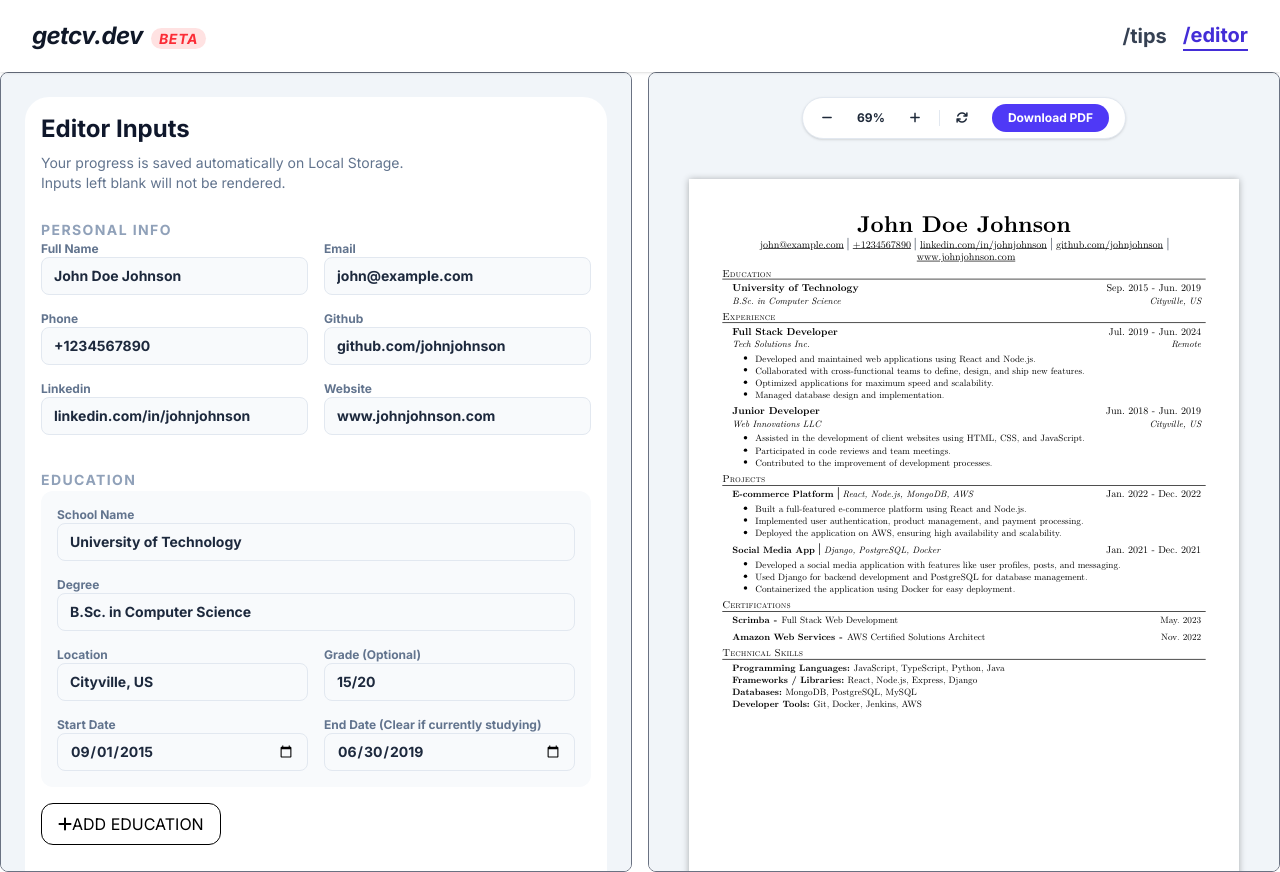
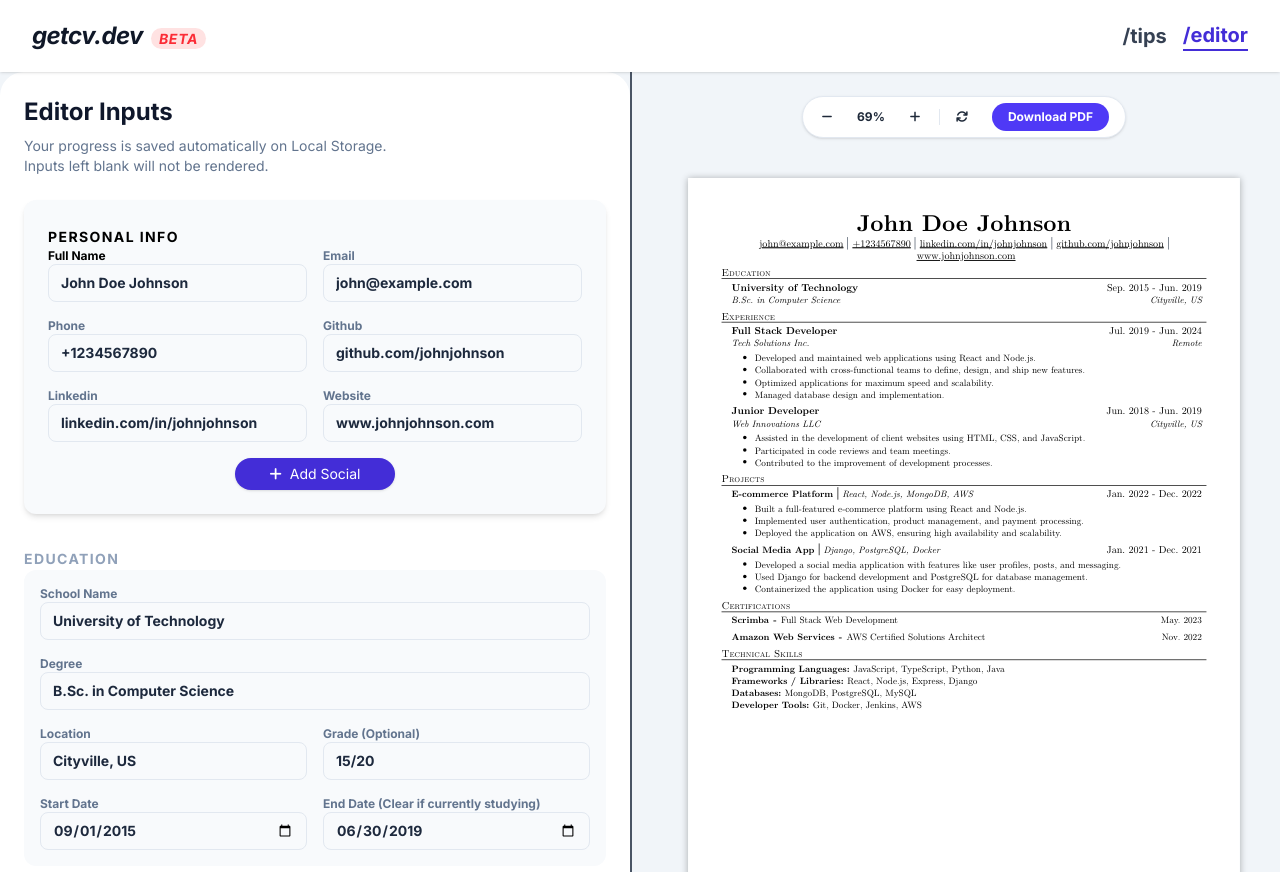
Before and after one commit to jcf-junior/getcv.dev, a React (Vite) app: page /editor in a window 1280 px wide. Built offline with nearby package versions, Linux system fonts and the light colour scheme.

Commit message:
feat: enhance social input functionality and improve UI layout

```diff
--- a/src/components/EditorInputs.tsx
+++ b/src/components/EditorInputs.tsx
@@ -13,7 +13,7 @@ type Props = {
 
 export default function EditorInputs({ cvData, setCvData }: Props) {
   return (
-    <div className="bg-white p-4 rounded-3xl">
+    <div className="p-6 rounded-3xl bg-white">
       <h2 className="text-2xl font-bold text-slate-900 mb-2">Editor Inputs</h2>
       <p className="text-slate-500 text-sm mb-6">
         Your progress is saved automatically on Local Storage.
--- a/src/components/inputs/PersonalInfoInputs.tsx
+++ b/src/components/inputs/PersonalInfoInputs.tsx
@@ -1,4 +1,5 @@
 import type { PersonalInfo, Social } from "../../types/cv";
+import { getSocialPlaceholder } from "../../utils/getSocialPlaceholder";
 
 type Props = {
   value: PersonalInfo;
@@ -6,35 +7,75 @@ type Props = {
 };
 
 export default function PersonalInfoInputs({ value, onChange }: Props) {
+  const addSocial = () => {
+    const newSocial = {
+      id: crypto.randomUUID(),
+      link: "",
+      value: "",
+    };
 
-  const updateField = (field: keyof PersonalInfo, fieldValue: string) => {
-    onChange({ ...value, [field]: fieldValue });
+    onChange({ ...value, socials: [...value.socials, newSocial] });
   };
 
-  const updateSocial = (type: Social["type"], fieldValue: string) => {
-    onChange({
-      ...value,
-      socials: value.socials.map((social) =>
-        social.type === type ? { ...social, value: fieldValue } : social,
-      ),
+  const updateSocial = (id: Social["id"], val: string) => {
+    if (val.slice(0, 7) === "https://") {
+      val = val.slice(8);
+    } else if (val.slice(0, 6) === "http://") {
+      val = val.slice(7);
+    }
+
+    console.log("val: ", val);
+
+    const updated = value.socials.map((soc) => {
+      if (soc.id === id) {
+        return { ...soc, value: val };
+      }
+
+      return { ...soc };
     });
+
+    console.log(updated);
+
+    onChange({ ...value, name: val });
   };
 
-  const getSocial = (type: Social["type"]) =>
-    value.socials.find((s) => s.type === type)?.value ?? "";
+  const updateCustomSocial = (
+    id: Social["id"],
+    field: string,
+    val: Social["value"],
+  ) => {
+    const updatedSocial = value.socials.map((soc) => {
+      if (soc.id === id) {
+        return { ...soc, [field]: val };
+      }
+      return soc;
+    });
+
+    onChange({ ...value, socials: updatedSocial });
+  };
+
+  const getCustomSocial = (id: Social["id"]) => {
+    return value.socials.filter((soc) => soc.id === id)[0];
+  };
+
+  const removeCustomSocial = (id: Social["id"]) => {
+    const updatedSocialsArr = value.socials.filter((soc) => soc.id !== id);
+
+    onChange({ ...value, socials: updatedSocialsArr });
+  };
 
   return (
-    <section>
-      <strong className="text-sm font-bold text-slate-400 uppercase tracking-widest mb-4">
+    <section className="bg-slate-50 p-6 rounded-xl shadow-md mb-6">
+      <strong className="text-sm font-bold text-black uppercase tracking-widest mb-4">
         Personal Info
       </strong>
 
-      <div className="grid grid-cols-1 md:grid-cols-2 gap-4 border-red-500">
-        <label className="flex flex-col font-bold text-xs text-slate-500">
+      <div className="grid grid-cols-1 md:grid-cols-2 gap-4">
+        <label className="font-bold text-xs text-black ">
           Full Name
           <input
             value={value.name}
-            onChange={(e) => updateField("name", e.target.value)}
+            onChange={(e) => onChange({ ...value, name: e.target.value })}
             className="w-full bg-slate-50 border border-slate-200 rounded-lg px-3 py-2 text-sm text-slate-800 focus:ring-2 focus:ring-indigo-500 focus:outline-none"
             placeholder="John Doe Johnson"
             type="text"
@@ -44,7 +85,7 @@ export default function PersonalInfoInputs({ value, onChange }: Props) {
         <label className="flex flex-col font-bold text-xs text-slate-500">
           Email
           <input
-            value={getSocial("email")}
+            value={getCustomSocial("email").value}
             onChange={(e) => updateSocial("email", e.target.value)}
             className="w-full bg-slate-50 border border-slate-200 rounded-lg px-3 py-2 text-sm text-slate-800 focus:ring-2 focus:ring-indigo-500 focus:outline-none"
             placeholder="john@example.com"
@@ -56,7 +97,7 @@ export default function PersonalInfoInputs({ value, onChange }: Props) {
         <label className="flex flex-col font-bold text-xs text-slate-500">
           Phone
           <input
-            value={getSocial("phone")}
+            value={getCustomSocial("phone").value}
             onChange={(e) => updateSocial("phone", e.target.value)}
             className="w-full bg-slate-50 border border-slate-200 rounded-lg px-3 py-2 text-sm text-slate-800 focus:ring-2 focus:ring-indigo-500 focus:outline-none"
             placeholder="+123456789"
@@ -68,7 +109,7 @@ export default function PersonalInfoInputs({ value, onChange }: Props) {
         <label className="flex flex-col font-bold text-xs text-slate-500">
           Github
           <input
-            value={getSocial("github")}
+            value={getCustomSocial("github").value}
             onChange={(e) => updateSocial("github", e.target.value)}
             className="w-full bg-slate-50 border border-slate-200 rounded-lg px-3 py-2 text-sm text-slate-800 focus:ring-2 focus:ring-indigo-500 focus:outline-none"
             placeholder="github.com/johnjohnson"
@@ -79,7 +120,7 @@ export default function PersonalInfoInputs({ value, onChange }: Props) {
         <label className="flex flex-col font-bold text-xs text-slate-500">
           Linkedin
           <input
-            value={getSocial("linkedin")}
+            value={getCustomSocial("linkedin").value}
             onChange={(e) => updateSocial("linkedin", e.target.value)}
             className="w-full bg-slate-50 border border-slate-200 rounded-lg px-3 py-2 text-sm text-slate-800 focus:ring-2 focus:ring-indigo-500 focus:outline-none"
             placeholder="linkedin.com/in/johnjohnson"
@@ -90,13 +131,67 @@ export default function PersonalInfoInputs({ value, onChange }: Props) {
         <label className="flex flex-col font-bold text-xs text-slate-500 md:cols-span-2">
           Website
           <input
-            value={getSocial("website")}
+            value={getCustomSocial("website").value}
             onChange={(e) => updateSocial("website", e.target.value)}
             className="w-full bg-slate-50 border border-slate-200 rounded-lg px-3 py-2 text-sm text-slate-800 focus:ring-2 focus:ring-indigo-500 focus:outline-none"
             placeholder="johnjonson.dev"
             type="url"
           />
         </label>
+
+        {value.socials.map((social, index) =>
+
+        {
+            if (index > 4) {
+          return (
+              <div
+                key={social.id}
+                className="col-span-2 grid grid-cols-1 md:grid-cols-2 gap-4 rounded-2xl relative group"
+              >
+                <button
+                  className="absolute -top-2 -right-2 bg-red-100 text-red-600 w-6 h-6 rounded-full flex items-center justify-center opacity-0 group-focus:opacity-100 group-hover:opacity-100 transition-opacity hover:bg-red-200 hover:cursor-pointer"
+                  onClick={() => removeCustomSocial(social.id)}
+                  aria-label="Remove Social"
+                >
+                  <i className="fas fa-times text-[10px]"></i>
+                </button>
+
+                <label className="font-bold text-xs text-black">
+                  URL
+                  <input
+                    value={social.link}
+                    onChange={(e) =>
+                      updateCustomSocial(social.id, "link", e.target.value)
+                    }
+                    className="w-full bg-slate-50 border border-slate-200 rounded-lg px-3 py-2 text-sm text-slate-800 focus:ring-2 focus:ring-indigo-500 focus:outline-none"
+                    placeholder={getSocialPlaceholder(index).link}
+                    type="url"
+                    maxLength={254}
+                  />
+                </label>
+                <label className="font-bold text-xs text-black">
+                  Value
+                  <input
+                    value={social.value}
+                    onChange={(e) =>
+                      updateCustomSocial(social.id, "value", e.target.value)
+                    }
+                    className="w-full bg-slate-50 border border-slate-200 rounded-lg px-3 py-2 text-sm text-slate-800 focus:ring-2 focus:ring-indigo-500 focus:outline-none"
+                    placeholder={getSocialPlaceholder(index).value}
+                    maxLength={254}
+                  />
+                </label>
+              </div>
+          );
+        }
+        return null;
+        })}
+        <button
+          className="col-span-2 flex gap-2 items-center justify-center mx-auto w-40 text-sm rounded-full bg-indigo-600 hover: bg-indigo-700 cursor-pointer text-white px-4 py-1.5 transition-all shadow-sm"
+          onClick={() => addSocial()}
+        >
+          <i className="fa fa-plus"></i>Add Social
+        </button>
       </div>
     </section>
   );
--- a/src/data/data.ts
+++ b/src/data/data.ts
@@ -2,3 +2,26 @@ import initialCv from "./initialCv.json";
 import type { CVData } from "../types/cv";
 
 export const cvData: CVData = initialCv;
+
+export const socialsPlaceholders = [
+    {
+      link: "https://johndoe.dev",
+      value: "johndoe.dev",
+    },
+    {
+      link: "mailto:john@example.com",
+      value: "john@example.com",
+    },
+    {
+      link: "https://github.com/johndoe",
+      value: "github.com/johndoe",
+    },
+    {
+      link: "https://linkedin/johndoe",
+      value: "linkedin/in/johndoe",
+    },
+    {
+      link: "tel:+1123456789",
+      value: "+1 123-456-789",
+    },
+  ];
--- a/src/data/initialCv.json
+++ b/src/data/initialCv.json
@@ -5,23 +5,28 @@
     "summary": "Full Stack Developer with 5 years of experience in building web applications using modern technologies. Skilled in JavaScript, React, Node.js, and database management.",
     "socials": [
       {
-        "type": "email",
+        "id": "email",
+        "link": "mailto:john@example.com",
         "value": "john@example.com"
       },
       {
-        "type": "phone",
+        "id":"phone",
+        "link": "tel:+1234567890",
         "value": "+1234567890"
       },
       {
-        "type": "linkedin",
+        "id": "linkedin",
+        "link": "https://linkedin.com/in/johnjonhson",
         "value": "linkedin.com/in/johnjohnson"
       },
       {
-        "type": "github",
+        "id": "github",
+        "link": "https://github.com/johnjohnson",
         "value": "github.com/johnjohnson"
       },
       {
-        "type": "website",
+        "id": "website",
+        "link": "https://www.johnjohnson.com",
         "value": "www.johnjohnson.com"
       }
     ]
--- a/src/pages/Editor.tsx
+++ b/src/pages/Editor.tsx
@@ -36,15 +36,15 @@ export default function Editor() {
         document.getElementById("print-target")!,
       )}
 
-      <div className="h-screen flex  gap-4 ">
-        <div className="w-1/2 border border-gray-500 rounded-lg p-6 overflow-y-scroll bg-slate-100">
+      <div className="h-screen grid grid-cols-2 gap-4 bg-slate-100">
+        <div className="overflow-y-scroll border-gray-600 border-r-2">
           <EditorInputs cvData={cvData} setCvData={setCvData} />
         </div>
-
         <div
-          className="h-full w-1/2 p-6 flex flex-col items-center gap-4 border border-gray-500 rounded-lg overflow-y-scroll bg-slate-100"
+          className="h-full p-6 flex flex-col items-center gap-4 overflow-y-scroll bg-slate-100"
           ref={containerRef}
         >
+          <div className="sticky top-0 z-9999">
             <Toolbar
               scaleFactor={scaleFactor}
               setScaleFactor={setScaleFactor}
@@ -52,7 +52,7 @@ export default function Editor() {
               zoomOut={zoomOut}
               resetCv={resetCv}
             />
-
+          </div>
           <div
             className="shadow"
             style={{ scale: `${scaleFactor}`, transformOrigin: "top center" }}
--- a/src/templates/JakesResume.tsx
+++ b/src/templates/JakesResume.tsx
@@ -36,9 +36,11 @@ export default function JakesResume({ cvData }: CvProps) {
               return social.value === "" ? null : (
                 <span
                   className="underline px-1.5 first:pl-0 last:pr-0 whitespace-nowrap"
-                  key={`${social.type}-${social.value}`}
+                  key={`${social.id}`}
                 >
+                  <a className='lm' href={social.link} target="_blank" rel="noopener noreferrer">
                   {social.value}
+                  </a>
                 </span>
               );
             })}
--- a/src/types/cv.ts
+++ b/src/types/cv.ts
@@ -5,7 +5,8 @@ export interface PersonalInfo {
 }
 
 export interface Social {
-  type: string;
+  id: string;
+  link: string;
   value: string;
 }
 
--- /dev/null
+++ b/src/utils/getSocialPlaceholder.ts
@@ -0,0 +1,9 @@
+import { socialsPlaceholders } from "../data/data";
+
+export function getSocialPlaceholder(index: number) {
+  const placeholder = socialsPlaceholders[index]
+    ? socialsPlaceholders[index]
+    : { link: "https://social-media.com/johndoe", value: "@johndoe" };
+
+  return placeholder;
+}
```
Also changed, not shown: 1 other file (tests, documents, lock files or other folders). Lines whose indentation alone changed are shown as unchanged.
